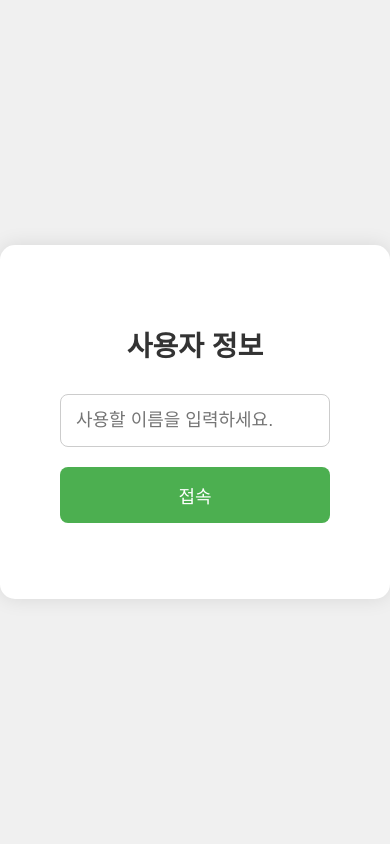
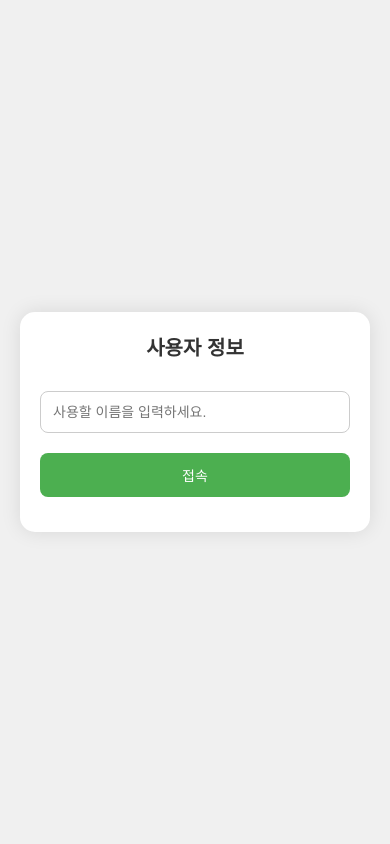
Before and after one commit to kimjunyeob95/chat_app, a Flask app: page / in a window 390 px wide. Run offline with Flask 2, Linux system fonts and the light colour scheme.

Commit message:
로그인 페이지 반응형 작업

```diff
--- a/app/templates/login.html
+++ b/app/templates/login.html
@@ -5,39 +5,52 @@
     <meta name="viewport" content="width=device-width, initial-scale=1.0">
     <title>Login</title>
     <style>
+        * {
+            box-sizing: border-box;
+            margin: 0;
+            padding: 0;
+        }
+
         body {
             font-family: Arial, sans-serif;
             background-color: #f0f0f0;
             display: flex;
             justify-content: center;
             align-items: center;
-            height: 100vh;
-            margin: 0;
+            min-height: 100vh;
+            padding: 20px;
         }
+
         .login-container {
             background-color: white;
-            padding: 60px;
+            padding: 40px;
             border-radius: 15px;
             box-shadow: 0 0 20px rgba(0,0,0,0.1);
             text-align: center;
-            width: 400px;
+            width: 100%;
+            max-width: 600px;
         }
+
         h1 {
             color: #333;
             margin-bottom: 30px;
-            font-size: 28px;
+            font-size: 24px;
         }
+
         form {
             display: flex;
             flex-direction: column;
         }
+
         input[type="text"] {
             padding: 15px;
             margin-bottom: 20px;
             border: 1px solid #ccc;
             border-radius: 8px;
-            font-size: 18px;
+            font-size: 16px;
+            width: 100%;
         }
+
         button {
             padding: 15px;
             background-color: #4CAF50;
@@ -45,16 +58,34 @@
             border: none;
             border-radius: 8px;
             cursor: pointer;
-            font-size: 18px;
+            font-size: 16px;
             transition: background-color 0.3s;
+            width: 100%;
         }
+
         button:hover {
             background-color: #45a049;
         }
+
         .error-message {
             color: #ff0000;
             margin-top: 15px;
-            font-size: 16px;
+            font-size: 14px;
+        }
+
+        @media (max-width: 480px) {
+            .login-container {
+                padding: 20px;
+            }
+
+            h1 {
+                font-size: 20px;
+            }
+
+            input[type="text"], button {
+                font-size: 14px;
+                padding: 12px;
+            }
         }
     </style>
 </head>
```
